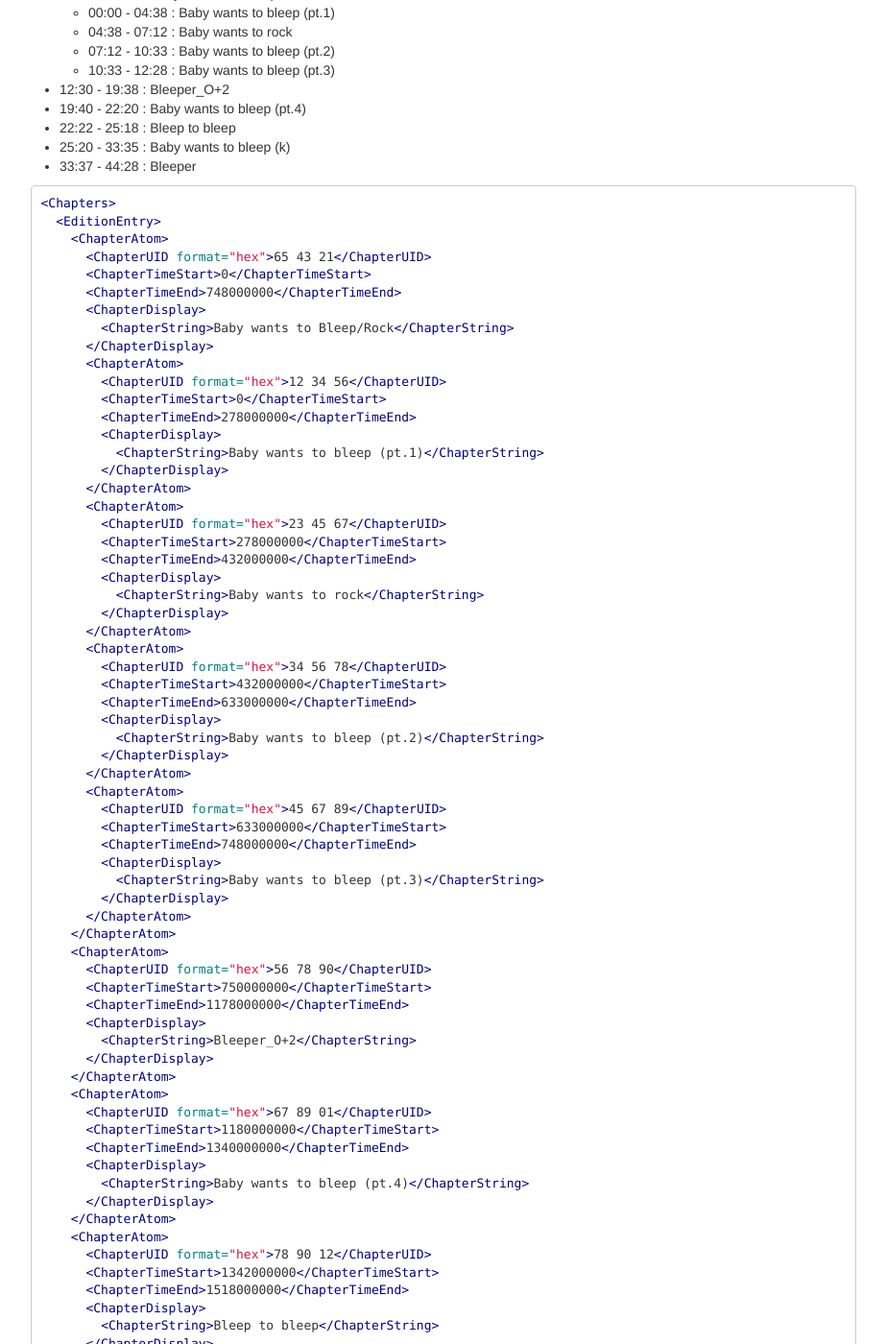
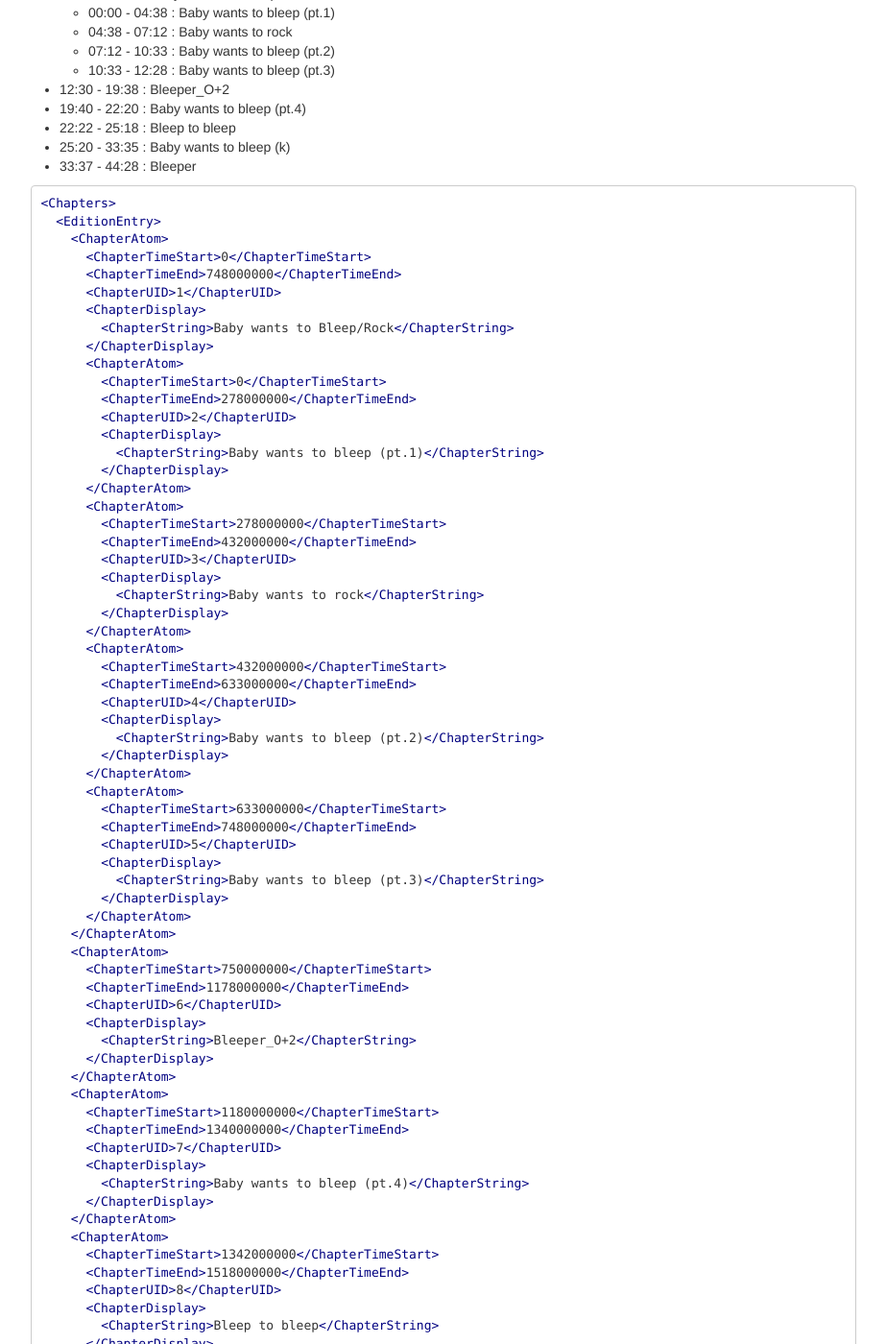
Before and after one commit to ietf-wg-cellar/matroska-specification, a Jekyll site: the page built from chapters.md, in a window 1280 px wide and 1400 px high, scrolled down 3731 px. Shown: the whole window at 96% size, without its empty margins (273-1196 px from the left). Built offline with Jekyll 4.4.1, drawn with Linux system fonts in a browser that asks for light colours; some of the changed text lies outside the part shown.

Commit message:
update ChapterUID to use u-integer expressions

```diff
--- a/chapters.md
+++ b/chapters.md
@@ -96,18 +96,18 @@ This would translate in the following matroska form :
 <Chapters>
   <EditionEntry>
     <ChapterAtom>
-      <ChapterUID format="hex">12 34 56</ChapterUID>
       <ChapterTimeStart>0</ChapterTimeStart>
       <ChapterTimeEnd>5000000</ChapterTimeEnd>
+      <ChapterUID>1193046</ChapterUID>
       <ChapterDisplay>
         <ChapterString>Intro</ChapterString>
         <ChapterLanguage>eng</ChapterLanguage>
       </ChapterDisplay>
     </ChapterAtom>
     <ChapterAtom>
-      <ChapterUID format="hex">23 45 67</ChapterUID>
       <ChapterTimeStart>5000000</ChapterTimeStart>
       <ChapterTimeEnd>25000000</ChapterTimeEnd>
+      <ChapterUID>2311527</ChapterUID>
       <ChapterDisplay>
         <ChapterString>Before the crime</ChapterString>
         <ChapterLanguage>eng</ChapterLanguage>
@@ -118,9 +118,9 @@ This would translate in the following matroska form :
       </ChapterDisplay>
     </ChapterAtom>
     <ChapterAtom>
-      <ChapterUID format="hex">34 56 78</ChapterUID>
       <ChapterTimeStart>25000000</ChapterTimeStart>
       <ChapterTimeEnd>27500000</ChapterTimeEnd>
+      <ChapterUID>3430008</ChapterUID>
       <ChapterDisplay>
         <ChapterString>The crime</ChapterString>
         <ChapterLanguage>eng</ChapterLanguage>
@@ -131,9 +131,9 @@ This would translate in the following matroska form :
       </ChapterDisplay>
     </ChapterAtom>
     <ChapterAtom>
-      <ChapterUID format="hex">45 67 89</ChapterUID>
       <ChapterTimeStart>27500000</ChapterTimeStart>
       <ChapterTimeEnd>38000000</ChapterTimeEnd>
+      <ChapterUID>4548489</ChapterUID>
       <ChapterDisplay>
         <ChapterString>After the crime</ChapterString>
         <ChapterLanguage>eng</ChapterLanguage>
@@ -144,9 +144,9 @@ This would translate in the following matroska form :
       </ChapterDisplay>
     </ChapterAtom>
     <ChapterAtom>
-      <ChapterUID format="hex">45 67 89</ChapterUID>
       <ChapterTimeStart>38000000</ChapterTimeStart>
       <ChapterTimeEnd>43000000</ChapterTimeEnd>
+      <ChapterUID>5666960</ChapterUID>
       <ChapterDisplay>
         <ChapterString>Credits</ChapterString>
         <ChapterLanguage>eng</ChapterLanguage>
@@ -181,81 +181,81 @@ In this example an (existing) album is split into different chapters, and one of
 <Chapters>
   <EditionEntry>
     <ChapterAtom>
-      <ChapterUID format="hex">65 43 21</ChapterUID>
       <ChapterTimeStart>0</ChapterTimeStart>
       <ChapterTimeEnd>748000000</ChapterTimeEnd>
+      <ChapterUID>1</ChapterUID>
       <ChapterDisplay>
         <ChapterString>Baby wants to Bleep/Rock</ChapterString>
       </ChapterDisplay>
       <ChapterAtom>
-        <ChapterUID format="hex">12 34 56</ChapterUID>
         <ChapterTimeStart>0</ChapterTimeStart>
         <ChapterTimeEnd>278000000</ChapterTimeEnd>
+        <ChapterUID>2</ChapterUID>
         <ChapterDisplay>
           <ChapterString>Baby wants to bleep (pt.1)</ChapterString>
         </ChapterDisplay>
       </ChapterAtom>
       <ChapterAtom>
-        <ChapterUID format="hex">23 45 67</ChapterUID>
         <ChapterTimeStart>278000000</ChapterTimeStart>
         <ChapterTimeEnd>432000000</ChapterTimeEnd>
+        <ChapterUID>3</ChapterUID>
         <ChapterDisplay>
           <ChapterString>Baby wants to rock</ChapterString>
         </ChapterDisplay>
       </ChapterAtom>
       <ChapterAtom>
-        <ChapterUID format="hex">34 56 78</ChapterUID>
         <ChapterTimeStart>432000000</ChapterTimeStart>
         <ChapterTimeEnd>633000000</ChapterTimeEnd>
+        <ChapterUID>4</ChapterUID>
         <ChapterDisplay>
           <ChapterString>Baby wants to bleep (pt.2)</ChapterString>
         </ChapterDisplay>
       </ChapterAtom>
       <ChapterAtom>
-        <ChapterUID format="hex">45 67 89</ChapterUID>
         <ChapterTimeStart>633000000</ChapterTimeStart>
         <ChapterTimeEnd>748000000</ChapterTimeEnd>
+        <ChapterUID>5</ChapterUID>
         <ChapterDisplay>
           <ChapterString>Baby wants to bleep (pt.3)</ChapterString>
         </ChapterDisplay>
       </ChapterAtom>
     </ChapterAtom>
     <ChapterAtom>
-      <ChapterUID format="hex">56 78 90</ChapterUID>
       <ChapterTimeStart>750000000</ChapterTimeStart>
       <ChapterTimeEnd>1178000000</ChapterTimeEnd>
+      <ChapterUID>6</ChapterUID>
       <ChapterDisplay>
         <ChapterString>Bleeper_O+2</ChapterString>
       </ChapterDisplay>
     </ChapterAtom>
     <ChapterAtom>
-      <ChapterUID format="hex">67 89 01</ChapterUID>
       <ChapterTimeStart>1180000000</ChapterTimeStart>
       <ChapterTimeEnd>1340000000</ChapterTimeEnd>
+      <ChapterUID>7</ChapterUID>
       <ChapterDisplay>
         <ChapterString>Baby wants to bleep (pt.4)</ChapterString>
       </ChapterDisplay>
     </ChapterAtom>
     <ChapterAtom>
-      <ChapterUID format="hex">78 90 12</ChapterUID>
       <ChapterTimeStart>1342000000</ChapterTimeStart>
       <ChapterTimeEnd>1518000000</ChapterTimeEnd>
+      <ChapterUID>8</ChapterUID>
       <ChapterDisplay>
         <ChapterString>Bleep to bleep</ChapterString>
       </ChapterDisplay>
     </ChapterAtom>
     <ChapterAtom>
-      <ChapterUID format="hex">89 01 23</ChapterUID>
       <ChapterTimeStart>1520000000</ChapterTimeStart>
       <ChapterTimeEnd>2015000000</ChapterTimeEnd>
+      <ChapterUID>9</ChapterUID>
       <ChapterDisplay>
         <ChapterString>Baby wants to bleep (k)</ChapterString>
       </ChapterDisplay>
     </ChapterAtom>
     <ChapterAtom>
-      <ChapterUID format="hex">90 12 34</ChapterUID>
       <ChapterTimeStart>2017000000</ChapterTimeStart>
       <ChapterTimeEnd>2668000000</ChapterTimeEnd>
+      <ChapterUID>10</ChapterUID>
       <ChapterDisplay>
         <ChapterString>Bleeper</ChapterString>
       </ChapterDisplay>
```
